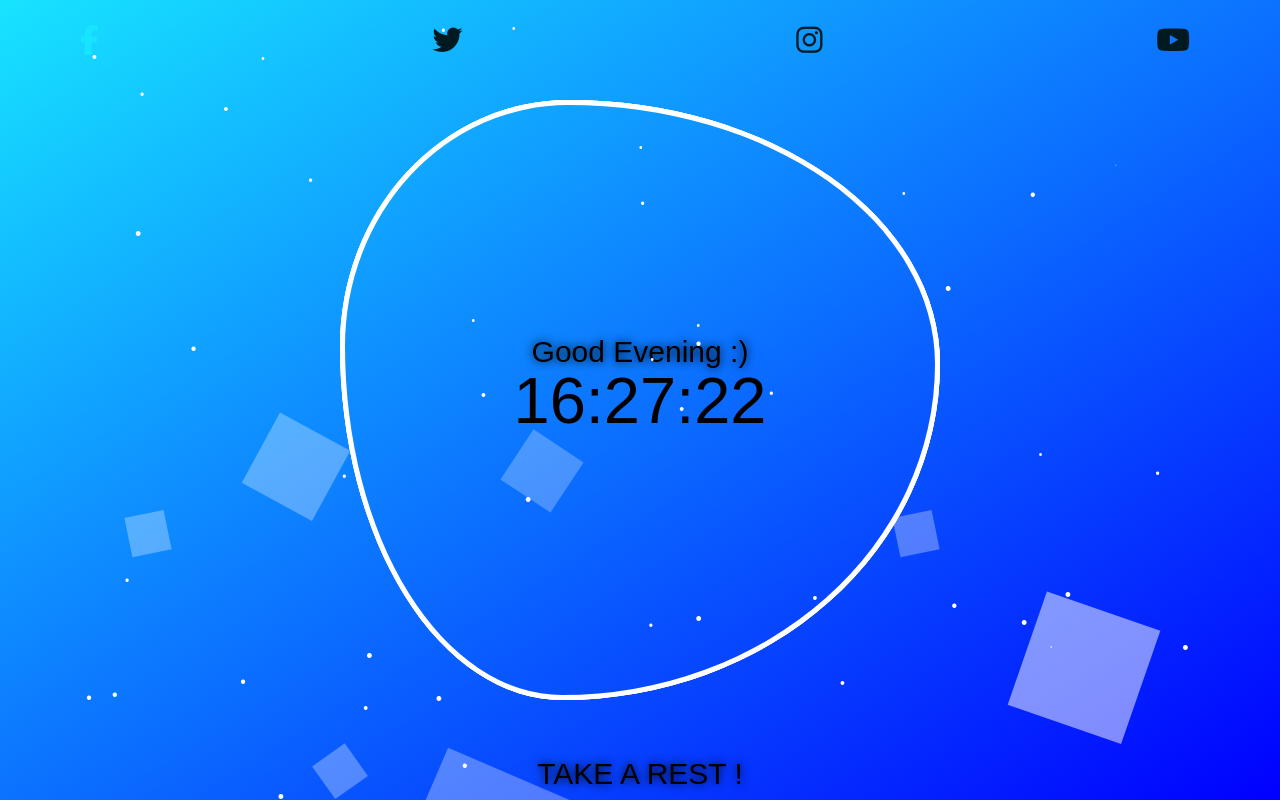
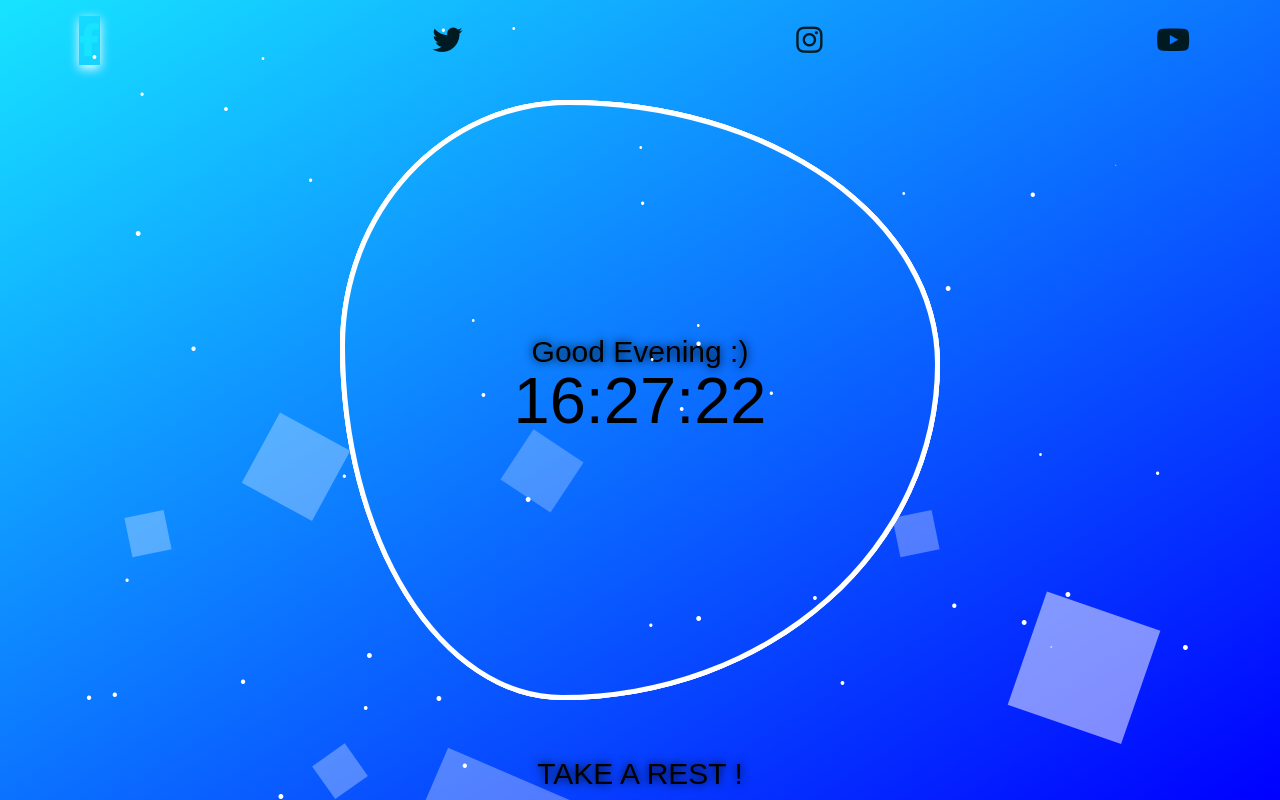
Before and after one commit to jordi15101999/oke, a plain HTML site: page index.html in a window 1280 px wide. In both pictures the pointer is over the link 89 px from the left and 40 px from the top of the page. Drawn offline with nearby package versions, Linux system fonts and the light colour scheme.

Commit message:
merubah hover icon

```diff
--- a/style.css
+++ b/style.css
@@ -254,9 +254,12 @@ body {
     margin-right: 10px;
     font-size: 30px;
     text-decoration: none;
-    transition: .3s linear;
+    transition: 1s;
 }
 
 .container a:hover {
     color: rgb(23, 228, 255);
+    transform: scale(1.1);
+	  z-index: 2;
+    box-shadow: 0 3px 10px white;
 }
```
